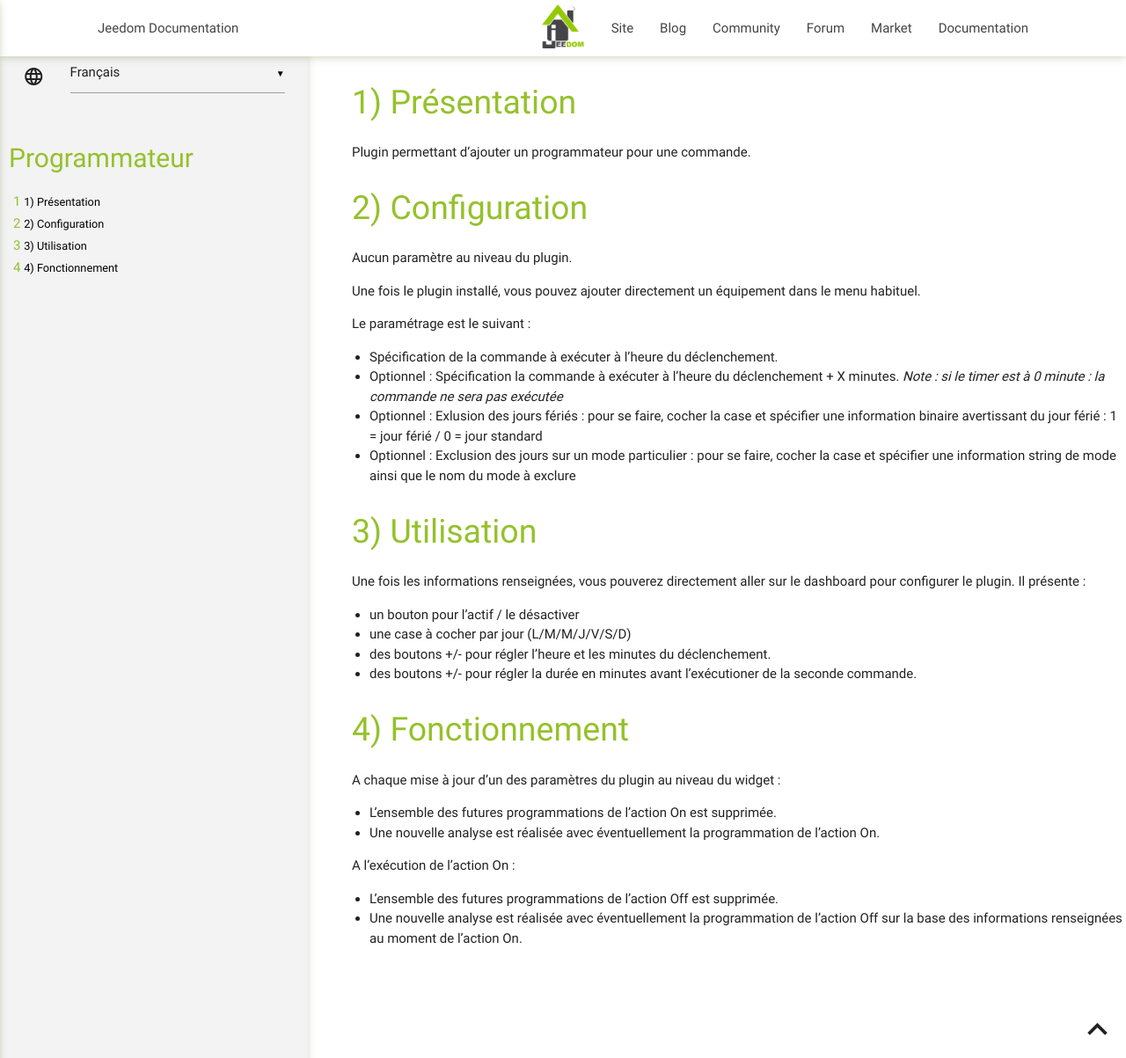
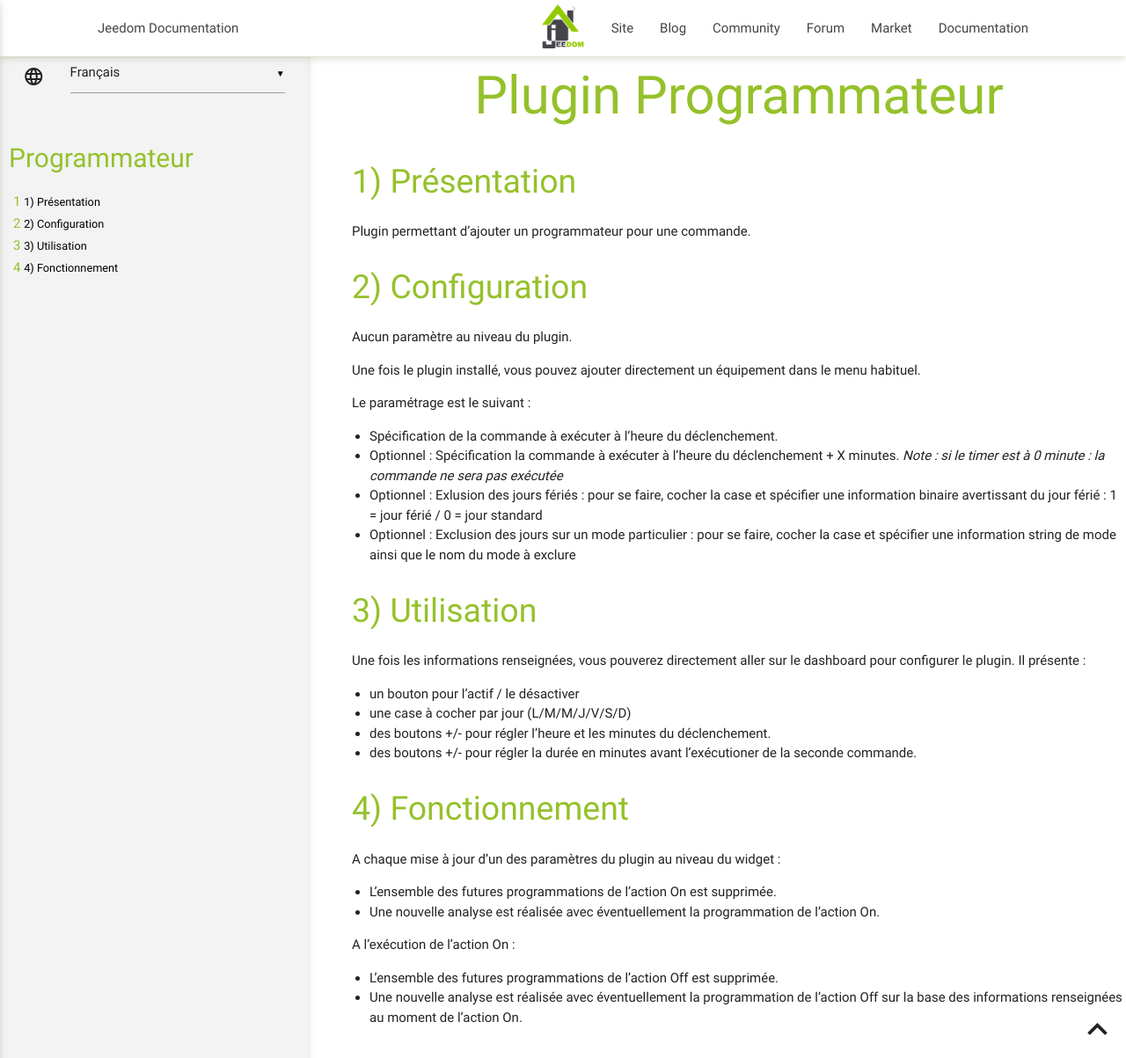
Before and after one commit to Caelion/jeedom-plugins-documentation, a Jekyll site: the page built from Programmateur/fr_FR/index.md, in a window 1280 px wide and 1203 px high. Shown: the whole window at 88% size. Built offline with Jekyll 4.4.1, drawn with Linux system fonts in a browser that asks for light colours.

Commit message:
Update index.md

```diff
--- a/Programmateur/fr_FR/index.md
+++ b/Programmateur/fr_FR/index.md
@@ -5,14 +5,16 @@
 pluginId: Programmateur
 ---
 
+<div id="title">
+<a href="../../../{{site.baseurl}}/{{page.pluginId}}/{{page.lang}}">Plugin {{page.pluginId}}</a>
+</div>
+
 Présentation
 ===
-
 Plugin permettant d'ajouter un programmateur pour une commande.
 
 Configuration
 ===
-
 Aucun paramètre au niveau du plugin.
 
 Une fois le plugin installé, vous pouvez ajouter directement un équipement dans le menu habituel.
@@ -26,7 +28,6 @@
 
 Utilisation
 ===
-
 Une fois les informations renseignées, vous pouverez directement aller sur le dashboard pour configurer le plugin.
 Il présente :
 - un bouton pour l'actif / le désactiver
@@ -36,7 +37,6 @@
 
 Fonctionnement
 ===
-
 A chaque mise à jour d'un des paramètres du plugin au niveau du widget :
 - L'ensemble des futures programmations de l'action On est supprimée.
 - Une nouvelle analyse est réalisée avec éventuellement la programmation de l'action On.
```
